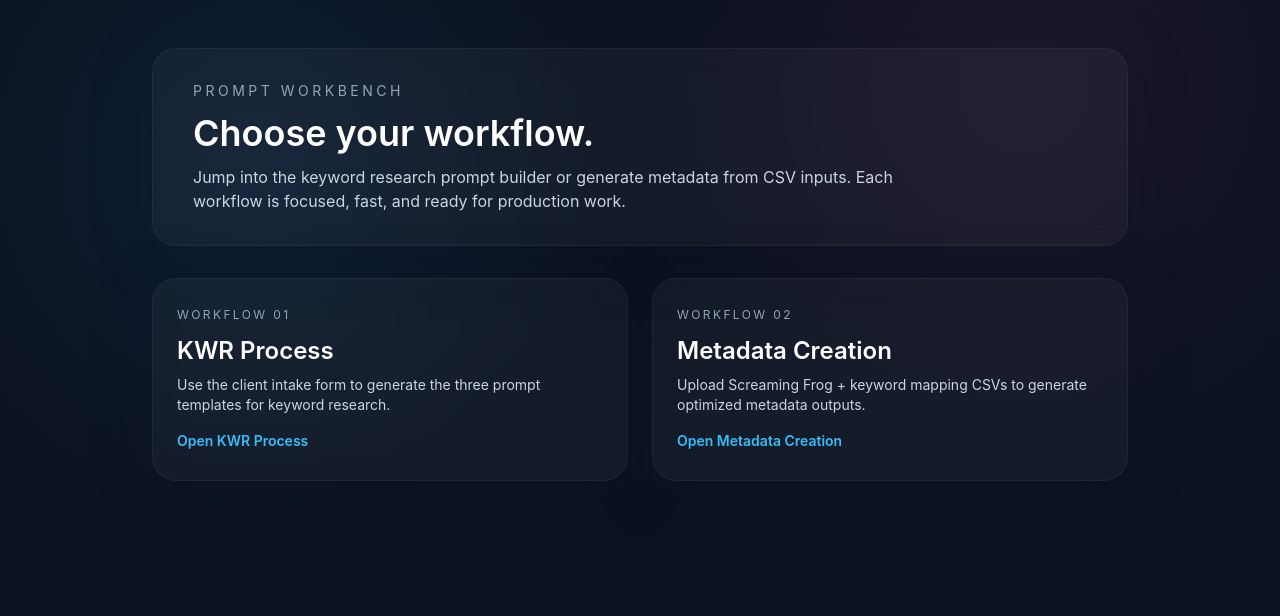
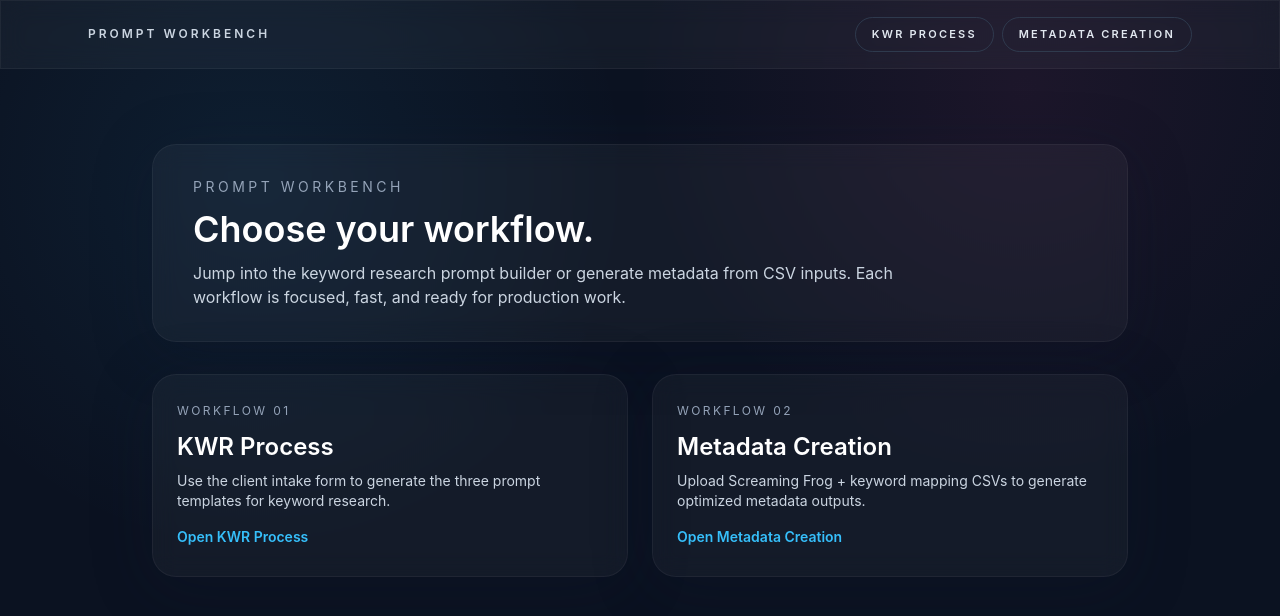
Before and after one commit to allinadvertising/fred, a Next.js app: page / in a window 1280 px wide. Shown: the top 616 px of the page. Built offline with nearby package versions, Linux system fonts and the light colour scheme.

Commit message:
navigation bar was added

```diff
--- /dev/null
+++ b/app/components/TopNav.tsx
@@ -0,0 +1,46 @@
+'use client';
+
+import Link from 'next/link';
+import { usePathname } from 'next/navigation';
+
+const linkBase =
+  'rounded-full border border-slate-700/80 px-4 py-2 text-[11px] font-semibold uppercase tracking-[0.2em] text-slate-200 transition hover:-translate-y-[1px] hover:border-accent hover:text-white';
+
+const linkActive = 'bg-accent text-slate-950 border-accent shadow-lg shadow-accent/30';
+
+export default function TopNav() {
+  const pathname = usePathname() ?? '';
+  const onKwr = pathname.startsWith('/kwr-process');
+  const onMetadata = pathname.startsWith('/metadata-creation');
+
+  return (
+    <nav className="fixed left-0 right-0 top-0 z-50">
+      <div className="glass border-b border-slate-800/80">
+        <div className="mx-auto flex max-w-6xl flex-wrap items-center justify-between gap-3 px-6 py-3 md:py-4">
+          <Link
+            href="/"
+            className="text-xs font-semibold uppercase tracking-[0.25em] text-slate-300 transition hover:text-white"
+          >
+            Prompt Workbench
+          </Link>
+          <div className="flex flex-wrap items-center gap-2">
+            <Link
+              href="/kwr-process"
+              className={`${linkBase} ${onKwr ? linkActive : ''}`}
+              aria-current={onKwr ? 'page' : undefined}
+            >
+              KWR Process
+            </Link>
+            <Link
+              href="/metadata-creation"
+              className={`${linkBase} ${onMetadata ? linkActive : ''}`}
+              aria-current={onMetadata ? 'page' : undefined}
+            >
+              Metadata Creation
+            </Link>
+          </div>
+        </div>
+      </div>
+    </nav>
+  );
+}
--- a/app/layout.tsx
+++ b/app/layout.tsx
@@ -1,5 +1,6 @@
 import './globals.css';
 import type { Metadata } from 'next';
+import TopNav from './components/TopNav';
 
 export const metadata: Metadata = {
   title: 'Prompt Workbench',
@@ -9,7 +10,8 @@ export const metadata: Metadata = {
 export default function RootLayout({ children }: { children: React.ReactNode }) {
   return (
     <html lang="en">
-      <body className="antialiased">
+      <body className="antialiased pt-20 md:pt-24">
+        <TopNav />
         {children}
       </body>
     </html>
```
